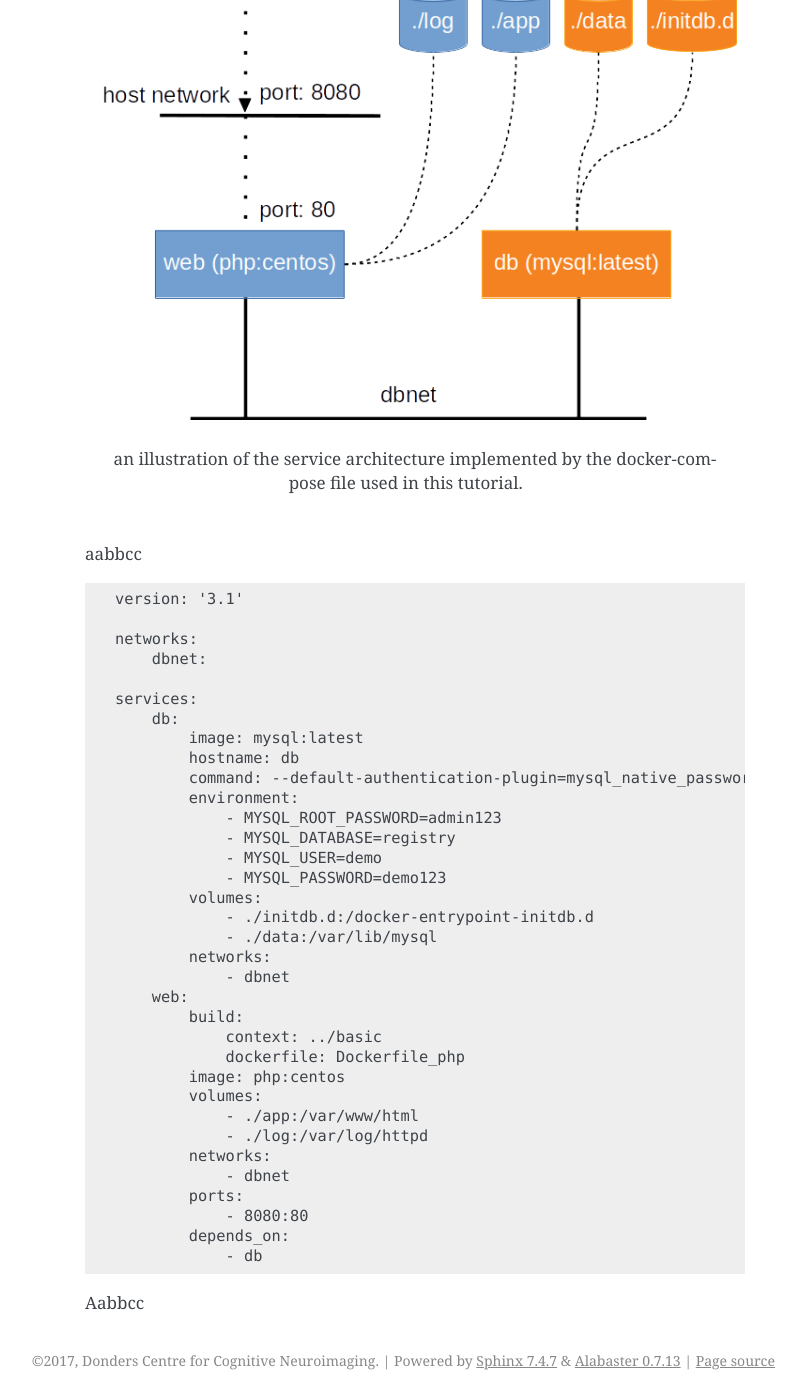
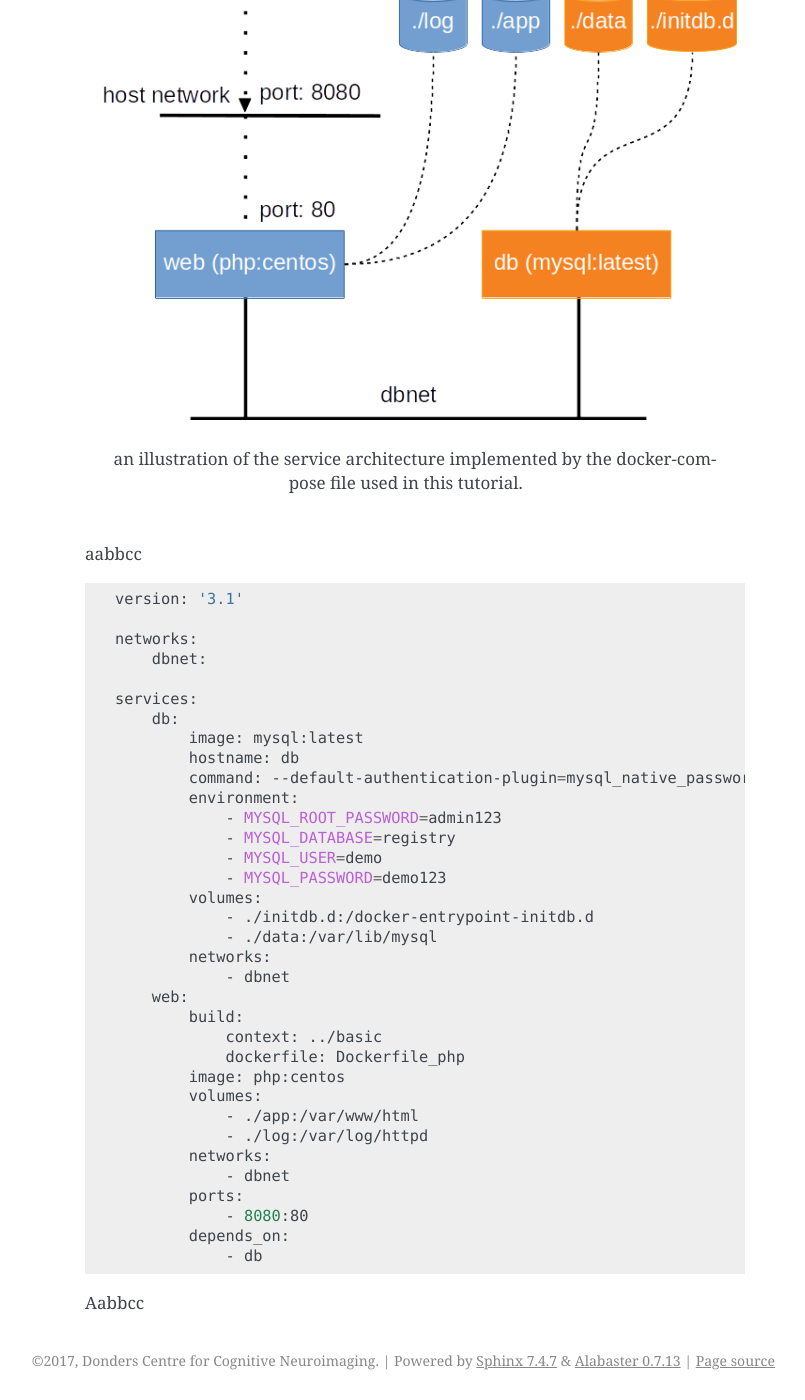
Before and after one commit to Donders-Institute/docker-swarm-setup, a Sphinx documentation site: the page built from doc/tutorial/orchestration.rst, in a window 1280 px wide and 1400 px high, scrolled down 1432 px. Shown: the whole window, without its empty margins (335-1140 px from the left). Built offline with Sphinx 7.4.7, drawn with Linux system fonts in a browser that asks for light colours.

Commit message:
Update orchestration.rst

```diff
--- a/doc/tutorial/orchestration.rst
+++ b/doc/tutorial/orchestration.rst
@@ -51,7 +51,7 @@ Container orchestration is to manage multiple containers in a controlled manner
 
 aabbcc
 
-.. code-block:: none
+.. code-block:: dockerfile
 
     version: '3.1'
 
```
